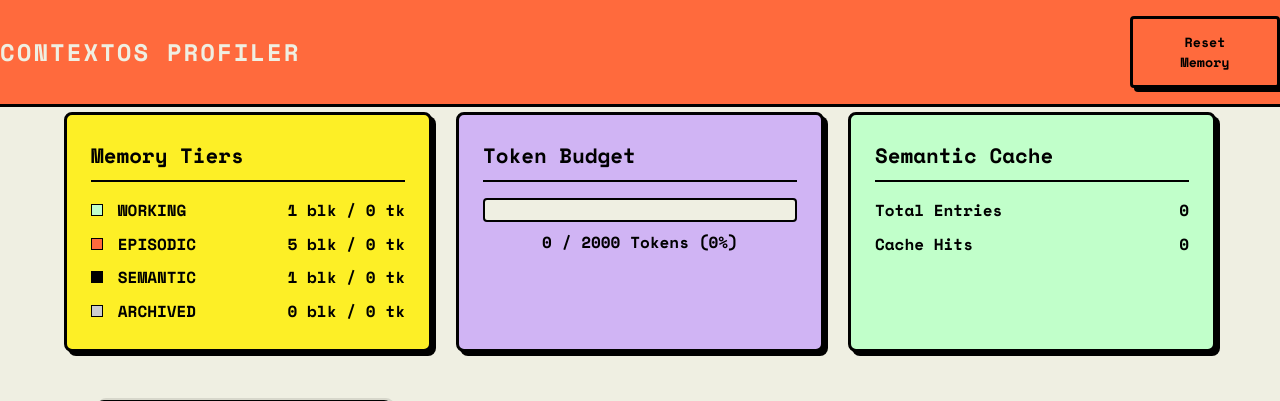
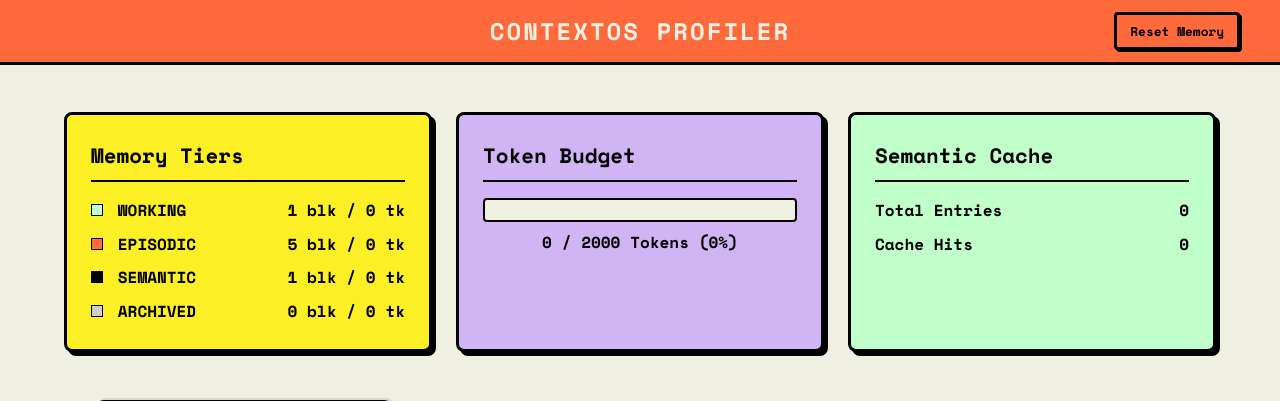
Before and after one commit to devpatel301/ContextOS, a FastAPI app: page / in a window 1280 px wide. Shown: the top 401 px of the page. Run offline with FastAPI, Linux system fonts and the light colour scheme; data comes from the database, SQL or seed files in the repository.

Commit message:
refined navbar layout styling and updated cache threshold

```diff
--- a/contextos/api/main.py
+++ b/contextos/api/main.py
@@ -19,6 +19,7 @@ config = ContextConfig(
     chroma_persist_dir="./.chroma_dashboard",
     embedding_stub=False,  # Fast string hashing for demo
     enable_semantic_cache=True,
+    cache_similarity_threshold=0.85,
     token_budget=2000,
     working_memory_reserve=500,
 )
--- a/contextos/api/templates/index.html
+++ b/contextos/api/templates/index.html
@@ -8,10 +8,10 @@
     <link rel="stylesheet" href="/static/style.css">
 </head>
 <body>
-    <nav class="navbar">
-        <div class="nav-container" style="display: flex; justify-content: space-between; align-items: center; width: 100%;">
-            <h1>ContextOS Profiler</h1>
-            <button id="reset-memory-btn" class="button" style="background-color: var(--accent-orange); max-width: 150px; margin: 0;">Reset Memory</button>
+    <nav class="navbar" style="padding: 0.75rem 2rem;">
+        <div class="nav-container" style="display: flex; justify-content: center; align-items: center; width: 100%; max-width: 1200px; margin: 0 auto; position: relative;">
+            <h1 style="margin: 0; color: var(--white); font-size: 1.5rem; letter-spacing: 2px; text-transform: uppercase;">ContextOS Profiler</h1>
+            <button id="reset-memory-btn" class="button" style="position: absolute; right: 0; top: 50%; transform: translateY(-50%); background-color: var(--accent-orange); font-size: 0.8rem; padding: 0.4rem 0.8rem; margin: 0; white-space: nowrap; max-width: none; box-shadow: 2px 2px 0 var(--black); width: auto;">Reset Memory</button>
         </div>
     </nav>
 
--- a/contextos/config.py
+++ b/contextos/config.py
@@ -80,7 +80,7 @@ class ContextConfig:
 
     # ── Semantic cache ─────────────────────────────────────────────────────────
     enable_semantic_cache: bool = True
-    cache_similarity_threshold: float = 0.92
+    cache_similarity_threshold: float = 0.85
     cache_ttl_hours: int = 24
 
     # ── Garbage collector ──────────────────────────────────────────────────────
```
